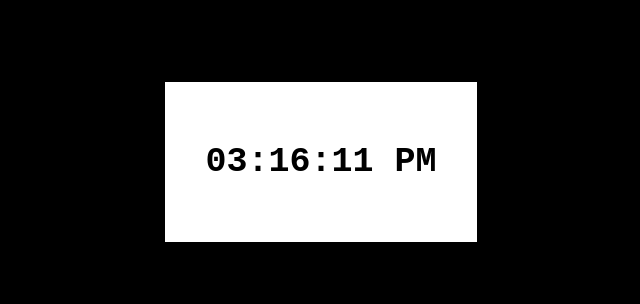
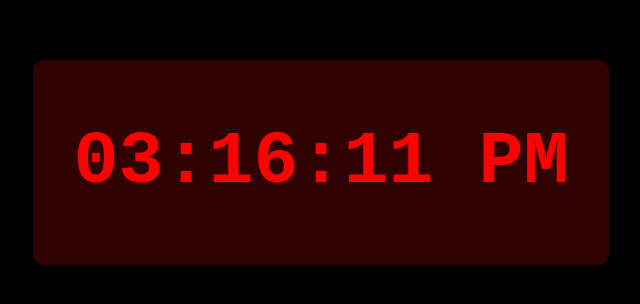
Before and after one commit to amills25/AlarmClock, a plain HTML site: page index.html in a window 1280 px wide. Shown: the part 238-542 px from the top of the page, without its empty margins (319-959 px from the left). Drawn offline with Linux system fonts and the light colour scheme.

Commit message:
added pseudocode and changed css

```diff
--- a/css/style.css
+++ b/css/style.css
@@ -15,8 +15,9 @@ body, html {
 #clock {
     font-family: 'Courier New', Courier, monospace;
     font-weight: bold;
-    font-size: 35px;
-    background-color: white;
-    color: black;
+    font-size: 75px;
+    background-color: rgb(49, 2, 2);
+    color: rgb(253, 2, 2);
     padding: 60px 40px 60px 40px;
+    border-radius: 10px;
 }
```
Also changed, not shown: 1 other file.
